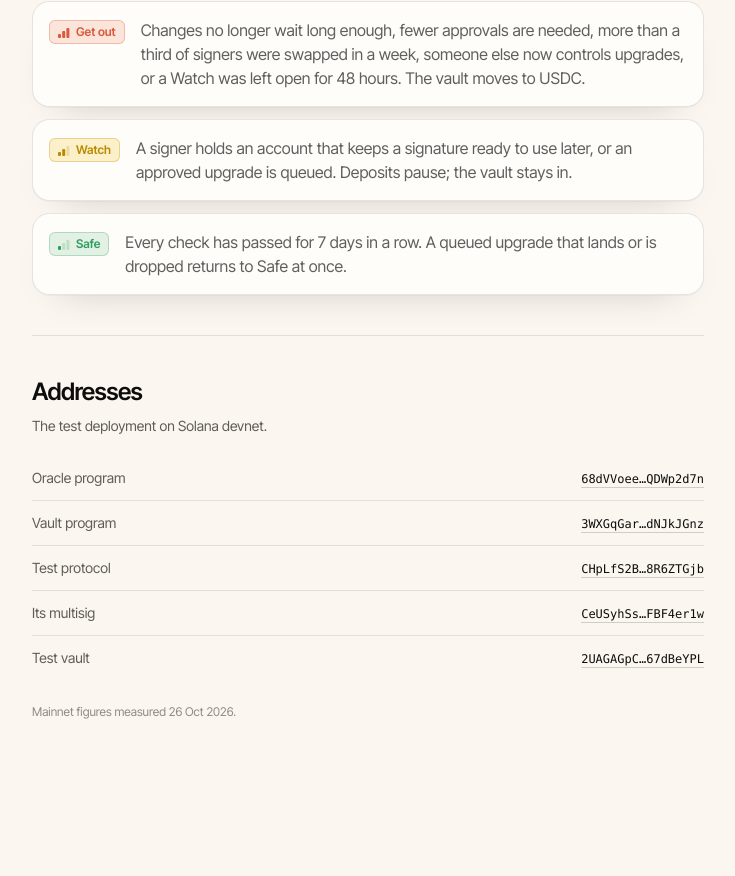
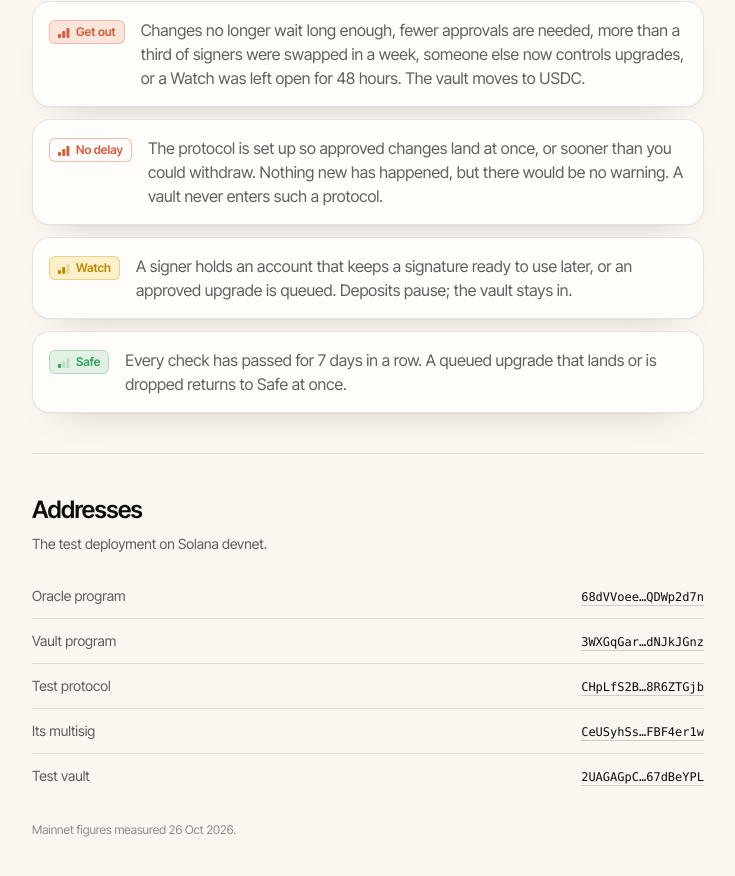
Before and after one commit to youvandra/pexiz, a React (Vite) app in the folder app/: page /docs in a window 1280 px wide. Shown: the part 1540-2416 px from the top of the page, without its empty margins (326-1061 px from the left). Built offline with nearby package versions, Linux system fonts and the light colour scheme; what @coral-xyz/anchor, @solana/web3.js would draw is missing.

Commit message:
separate a standing no-delay setup from a change for the worse

```diff
--- a/app/server/og.ts
+++ b/app/server/og.ts
@@ -20,6 +20,7 @@ const cache = new Map<string, { at: number; png: Buffer }>()
 const COLORS: Record<Assessment, { fg: string; bg: string; label: string; level: number }> = {
   green: { fg: "#2e9f60", bg: "#e3f1e4", label: "Safe", level: 1 },
   amber: { fg: "#b98a00", bg: "#fbf0c9", label: "Watch", level: 2 },
+  exposed: { fg: "#d95a3a", bg: "#fffdf9", label: "No delay", level: 3 },
   red: { fg: "#d95a3a", bg: "#fbe4da", label: "Get out", level: 3 },
   unrated: { fg: "rgba(13,13,12,.46)", bg: "#fffdf9", label: "Unrated", level: 0 },
 }
@@ -38,7 +39,7 @@ async function read(v: WatchedVenue): Promise<Verdict & { delay?: number }> {
     const vaultIndex = [0, 1, 2, 3].find((i) => vaultPda(ms, i)[0].toBase58() === v.authority) ?? 0
     const found = await findPendingUpgrades(conn, ms, m.transactionIndex, vaultIndex, programDataAddress(new PublicKey(v.program))).catch(() => [])
     const pending = found.map((p) => ({ index: p.index, approvedAt: p.approvedAt, readyAt: p.approvedAt !== undefined ? p.approvedAt + m.timeLock : undefined }))
-    return { ...assess(v, m.timeLock, pending), delay: m.timeLock }
+    return { ...assess(v, m.timeLock, pending, { threshold: m.threshold }), delay: m.timeLock }
   } catch {
     return snapshot
   }
--- a/app/src/components/landing/Sections.tsx
+++ b/app/src/components/landing/Sections.tsx
@@ -133,14 +133,15 @@ export function How() {
           ))}
         </div>
 
-        <div className="mt-12 grid gap-4 md:grid-cols-3">
+        <div className="mt-12 grid gap-x-6 gap-y-5 md:grid-cols-2">
           {([
             ["green", "Safe", "Every check passes. Deposits are open and your vault holds the LP token."],
             ["amber", "Watch", "A warning sign appeared. Deposits pause. If it is still there after 48 hours, it becomes Get out."],
-            ["red", "Get out", "The vault swaps to USDC. You can withdraw any time, and vote to go back once it is safe."],
+            ["exposed", "No delay", "The protocol is set up so changes land at once. Nothing new happened, but you would get no warning, so the vault stays out."],
+            ["red", "Get out", "Something changed for the worse. The vault swaps to USDC; withdraw any time, and vote to go back once it is safe."],
           ] as const).map(([f, t, b]) => (
             <div key={f} className="flex gap-4">
-              <FlagPill flag={f} label={t} className="mt-0.5" />
+              <FlagPill flag={f} label={t} className="mt-0.5 w-[5.75rem] justify-start" />
               <p className="text-sm text-ink-2">{b}</p>
             </div>
           ))}
--- a/app/src/components/ui/kit.tsx
+++ b/app/src/components/ui/kit.tsx
@@ -24,6 +24,7 @@ export function A(p: AnchorHTMLAttributes<HTMLAnchorElement>) {
 const FLAG: Record<Assessment, { label: string; level: number; fg: string; bg: string; edge: string }> = {
   green: { label: "Safe", level: 1, fg: "var(--safe)", bg: "var(--safe-soft)", edge: "color-mix(in srgb, var(--safe) 28%, transparent)" },
   amber: { label: "Watch", level: 2, fg: "var(--warn)", bg: "var(--warn-soft)", edge: "color-mix(in srgb, var(--warn) 30%, transparent)" },
+  exposed: { label: "No delay", level: 3, fg: "var(--danger)", bg: "var(--paper)", edge: "color-mix(in srgb, var(--danger) 40%, transparent)" },
   red: { label: "Get out", level: 3, fg: "var(--danger)", bg: "var(--danger-soft)", edge: "color-mix(in srgb, var(--danger) 30%, transparent)" },
   unrated: { label: "Unrated", level: 0, fg: "var(--ink-3)", bg: "var(--paper)", edge: "var(--line-2)" },
 }
@@ -76,7 +77,7 @@ export const flagSurface = (f: Assessment) => ({
 export const flagLabel = (f: Assessment) => FLAG[f].label
 
 export const flagColor = (f: Assessment) =>
-  f === "green" ? "var(--safe)" : f === "amber" ? "var(--warn)" : f === "red" ? "var(--danger)" : "var(--ink-3)"
+  f === "green" ? "var(--safe)" : f === "amber" ? "var(--warn)" : f === "red" || f === "exposed" ? "var(--danger)" : "var(--ink-3)"
 
 export function Eyebrow({ n, children, className }: { n?: string; children: ReactNode; className?: string }) {
   return (
--- a/app/src/components/ui/meter.tsx
+++ b/app/src/components/ui/meter.tsx
@@ -11,6 +11,7 @@ const pos = (secs: number) => Math.min(1, Math.log1p(Math.max(0, secs) / 60) / M
 const TONE: Record<Assessment, string> = {
   green: "var(--safe)",
   amber: "var(--warn)",
+  exposed: "var(--danger)",
   red: "var(--danger)",
   unrated: "var(--ink-3)",
 }
--- a/app/src/data/assess.ts
+++ b/app/src/data/assess.ts
@@ -3,7 +3,7 @@
 import { ASSUMED_EXIT_SECS, type WatchedVenue } from "./facts"
 import { duration } from "../lib/format"
 
-export type Assessment = "green" | "amber" | "red" | "unrated"
+export type Assessment = "green" | "amber" | "exposed" | "red" | "unrated"
 
 export interface PendingUpgrade {
   index: bigint
@@ -18,32 +18,64 @@ export interface Verdict {
   exitWindowSecs?: number
 }
 
+/** What the live read saw besides the delay, to tell a new change from a standing setup. */
+export interface LiveRead {
+  threshold?: number
+  authorityMatches?: boolean
+}
+
+const daysAgo = (unix: number) => Math.max(0, Math.floor((Date.now() / 1000 - unix) / 86_400))
+
 /**
- * The board's reading of a mainnet venue. The on-chain oracle is on devnet;
- * here the same inputs are read straight from mainnet and judged by one
- * rule: is there time to leave before an approved change can land?
+ * The board's reading of a mainnet venue: is there time to leave before an
+ * approved change can land? Two different answers are kept apart:
+ *
+ * - "exposed" (No delay): the venue is set up so changes land at once. A
+ *   standing risk; nothing new has happened.
+ * - "red" (Get out): something changed for the worse since the measured
+ *   snapshot: the delay was cut, fewer approvals are needed, or someone else
+ *   now controls upgrades. The April 2026 pattern.
  */
-export function assess(v: WatchedVenue, timeLockSecs?: number, pending: PendingUpgrade[] = []): Verdict {
-  const base = assessConfig(v, timeLockSecs)
-  if (!pending.length || base.assessment === "red") return base
+export function assess(v: WatchedVenue, timeLockSecs?: number, pending: PendingUpgrade[] = [], live: LiveRead = {}): Verdict {
+  const base = assessConfig(v, timeLockSecs, live)
+  if (!pending.length || base.assessment === "red" || base.assessment === "exposed") return base
   const now = Date.now() / 1000
   const ready = pending.find((p) => p.readyAt !== undefined && p.readyAt <= now)
   const next = pending.map((p) => p.readyAt).filter((t): t is number => t !== undefined).sort()[0]
+  const age = ready?.approvedAt !== undefined ? `, approved ${daysAgo(ready.approvedAt)} days ago and never run,` : ""
   const why = ready
-    ? `An approved upgrade (#${ready.index}) can be executed at any time.`
+    ? `Upgrade #${ready.index}${age} can be executed at any time.`
     : next
       ? `An approved upgrade can land in ${duration(Math.round(next - now))}.`
       : "An approved upgrade is waiting to execute."
   return { ...base, assessment: "amber", why }
 }
 
-function assessConfig(v: WatchedVenue, timeLockSecs?: number): Verdict {
-  if (v.admin === "squads-v3") return { assessment: "red", why: "No delay: an approved change lands at once.", exitWindowSecs: -ASSUMED_EXIT_SECS }
+function assessConfig(v: WatchedVenue, timeLockSecs: number | undefined, live: LiveRead): Verdict {
+  const standing = "This is how it is set up; nothing new has changed."
+  if (v.admin === "squads-v3") return { assessment: "exposed", why: `Approved changes land at once. ${standing}`, exitWindowSecs: -ASSUMED_EXIT_SECS }
   if (v.admin === "governance") return { assessment: "unrated", why: "Changes go through a DAO vote; the wait depends on each proposal." }
   if (v.admin === "dormant") return { assessment: "unrated", why: "One key controls it, unused since 2024." }
   if (timeLockSecs === undefined) return { assessment: "unrated", why: "Its multisig could not be read just now." }
   const win = timeLockSecs - ASSUMED_EXIT_SECS
-  if (win <= 0) return { assessment: "red", why: "A change can land before you could get out.", exitWindowSecs: win }
+  const was = v.snapshot.timeLockSecs
+  if (live.authorityMatches === false) return { assessment: "red", why: "Someone else now controls upgrades to the program.", exitWindowSecs: win }
+  if (was !== undefined && timeLockSecs < was) {
+    return { assessment: "red", why: `The change delay was cut from ${duration(was)} to ${timeLockSecs ? duration(timeLockSecs) : "nothing"}.`, exitWindowSecs: win }
+  }
+  if (v.snapshot.threshold !== undefined && live.threshold !== undefined && live.threshold < v.snapshot.threshold) {
+    return { assessment: "red", why: `Fewer approvals are needed than before: ${v.snapshot.threshold} down to ${live.threshold}.`, exitWindowSecs: win }
+  }
+  if (win <= 0) return { assessment: "exposed", why: timeLockSecs ? `Changes wait ${duration(timeLockSecs)}, less than you need to get out. ${standing}` : `Approved changes land at once. ${standing}`, exitWindowSecs: win }
   if (win < 12 * 3600) return { assessment: "amber", why: "Under 12 hours to notice and get out.", exitWindowSecs: win }
   return { assessment: "green", why: "A full day's notice before any change lands.", exitWindowSecs: win }
 }
+
+/** One line per status: what it means for an LP, and what to do. */
+export const STATUS_MEANING: Record<Assessment, string> = {
+  green: "Changes wait long enough for you to leave. Nothing to do.",
+  amber: "Less than 12 hours to react, or an upgrade is queued. Keep an eye on it.",
+  exposed: "Set up with no wait on changes. Nothing new, but you would get no warning.",
+  red: "Something just changed for the worse. Leave while you can.",
+  unrated: "Controlled another way, so the same rule does not apply.",
+}
--- a/app/src/data/chain.ts
+++ b/app/src/data/chain.ts
@@ -61,7 +61,7 @@ async function readVenue(v: WatchedVenue): Promise<BoardRow> {
     timeLockSecs: m.timeLock,
     authorityMatches: auth?.toBase58() === v.authority,
     pendingUpgrades,
-    ...assess(v, m.timeLock, pendingUpgrades),
+    ...assess(v, m.timeLock, pendingUpgrades, { threshold: m.threshold, authorityMatches: auth?.toBase58() === v.authority }),
   }
 }
 
--- a/app/src/pages/Docs.tsx
+++ b/app/src/pages/Docs.tsx
@@ -5,6 +5,7 @@ import { duration, short } from "@/lib/format"
 
 const RULES = [
   ["red", "Changes no longer wait long enough, fewer approvals are needed, more than a third of signers were swapped in a week, someone else now controls upgrades, or a Watch was left open for 48 hours. The vault moves to USDC."],
+  ["exposed", "The protocol is set up so approved changes land at once, or sooner than you could withdraw. Nothing new has happened, but there would be no warning. A vault never enters such a protocol."],
   ["amber", "A signer holds an account that keeps a signature ready to use later, or an approved upgrade is queued. Deposits pause; the vault stays in."],
   ["green", "Every check has passed for 7 days in a row. A queued upgrade that lands or is dropped returns to Safe at once."],
 ] as const
--- a/app/src/pages/app/Monitor.tsx
+++ b/app/src/pages/app/Monitor.tsx
@@ -3,6 +3,7 @@ import { Link, useLocation } from "wouter"
 import { cn } from "@/lib/cn"
 import { ago, duration } from "@/lib/format"
 import { useBoard, type Assessment, type BoardRow } from "@/data/chain"
+import { STATUS_MEANING } from "@/data/assess"
 import { useVault } from "@/data/vault"
 import { FlagPill, Skeleton, VenueLogo, flagLabel } from "@/components/ui/kit"
 import { DoorGlyph } from "@/components/ui/glyphs"
@@ -49,7 +50,7 @@ function fromBoard(r: BoardRow): Row {
   }
 }
 
-const FILTERS: (Assessment | "all")[] = ["all", "green", "amber", "red", "unrated"]
+const FILTERS: (Assessment | "all")[] = ["all", "green", "amber", "exposed", "red", "unrated"]
 
 export function Monitor() {
   const { rows, readAt } = useBoard()
@@ -112,6 +113,21 @@ export function Monitor() {
           className="ml-auto h-9 w-full rounded-full border border-line bg-paper px-4 text-sm outline-none focus:border-ink sm:w-56"
         />
       </div>
+
+      <details className="card group mb-4 p-0">
+        <summary className="flex cursor-pointer list-none items-center justify-between px-5 py-3.5 text-sm font-semibold">
+          What each status means
+          <Svg className="text-ink-3 transition-transform group-open:rotate-180">{Icon.chevron}</Svg>
+        </summary>
+        <ul className="grid gap-x-8 gap-y-3 border-t border-line px-5 py-4 text-sm md:grid-cols-2">
+          {(["green", "amber", "exposed", "red", "unrated"] as const).map((f) => (
+            <li key={f} className="flex items-start gap-3">
+              <FlagPill flag={f} className="mt-px w-[5.75rem] justify-start" />
+              <span className="text-ink-2">{STATUS_MEANING[f]}</span>
+            </li>
+          ))}
+        </ul>
+      </details>
 
       {/* Desktop table */}
       <div className="card hidden overflow-hidden p-0 md:block">
--- a/app/src/pages/app/MonitorVenue.tsx
+++ b/app/src/pages/app/MonitorVenue.tsx
@@ -2,6 +2,7 @@ import { Link, Redirect, useParams } from "wouter"
 import { ago, duration, short } from "@/lib/format"
 import { ASSUMED_EXIT_SECS, MEASURED_ON, VAULTS, VENUES, explorer } from "@/data/facts"
 import { useBoard, type Assessment } from "@/data/chain"
+import { STATUS_MEANING } from "@/data/assess"
 import { Dur, WindowMeter } from "@/components/ui/meter"
 import { Button, FlagPill, LinkButton, Skeleton, VenueLogo, flagSurface } from "@/components/ui/kit"
 import { useToasts } from "@/lib/solana"
@@ -53,6 +54,7 @@ export function MonitorVenue() {
       <section className="card mt-6 p-6">
         <h2 className="font-semibold">Would you get out in time?</h2>
         <p className="mt-1 text-sm text-ink-2">{r?.why ?? "Reading…"}</p>
+        {r && <p className="mt-3 flex flex-wrap items-center gap-2 text-sm"><FlagPill flag={r.assessment} /><span className="text-ink-2">{STATUS_MEANING[r.assessment]}</span></p>}
         {r && <WindowBar delay={r.timeLockSecs ?? (venue.admin === "squads-v3" ? 0 : undefined)} flag={r.assessment} />}
         {venue.note && <p className="mt-4 text-sm text-ink-3">{venue.note}.</p>}
         {r?.authorityMatches === false && <p className="mt-3 text-sm font-semibold text-danger">The upgrade authority no longer matches the recorded multisig vault.</p>}
@@ -72,9 +74,9 @@ export function MonitorVenue() {
                 <li key={String(p.index)} className="flex flex-wrap items-center justify-between gap-3 px-5 py-4">
                   <div>
                     <div className="font-semibold">Proposal #{String(p.index)}</div>
-                    <div className="text-ink-3">{p.approvedAt ? `Approved ${new Date(p.approvedAt * 1000).toLocaleDateString("en-GB", { day: "numeric", month: "short", year: "numeric" })}` : "Approved"}</div>
+                    <div className="text-ink-3">{p.approvedAt ? `Approved ${new Date(p.approvedAt * 1000).toLocaleDateString("en-GB", { day: "numeric", month: "short", year: "numeric" })}, ${Math.floor((Date.now() / 1000 - p.approvedAt) / 86_400)} days ago` : "Approved"}</div>
                   </div>
-                  <span className={ready ? "rounded-full bg-warn-soft px-2.5 py-1 text-xs font-semibold text-warn" : "rounded-full bg-sand px-2.5 py-1 text-xs font-semibold text-ink-2"}>
+                  <span className={ready ? "rounded-md border border-warn/30 bg-warn-soft px-2 py-1 text-xs font-semibold text-warn" : "rounded-md border border-line-2 px-2 py-1 text-xs font-semibold text-ink-2"}>
                     {ready ? "Can execute now" : p.readyAt ? `Lands in ${duration(Math.round(p.readyAt - now))}` : "Waiting"}
                   </span>
                 </li>
```
Also changed, not shown: 1 other file (tests, documents, lock files or other folders).
